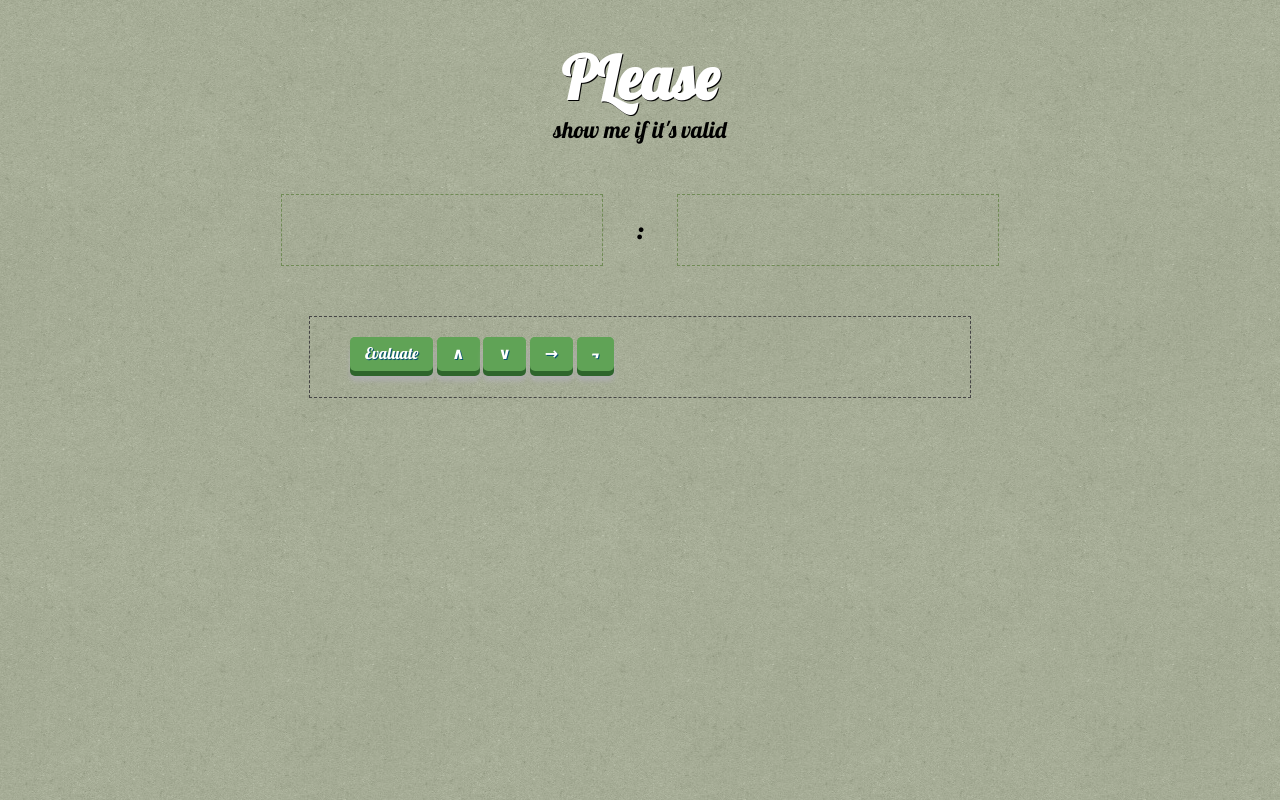
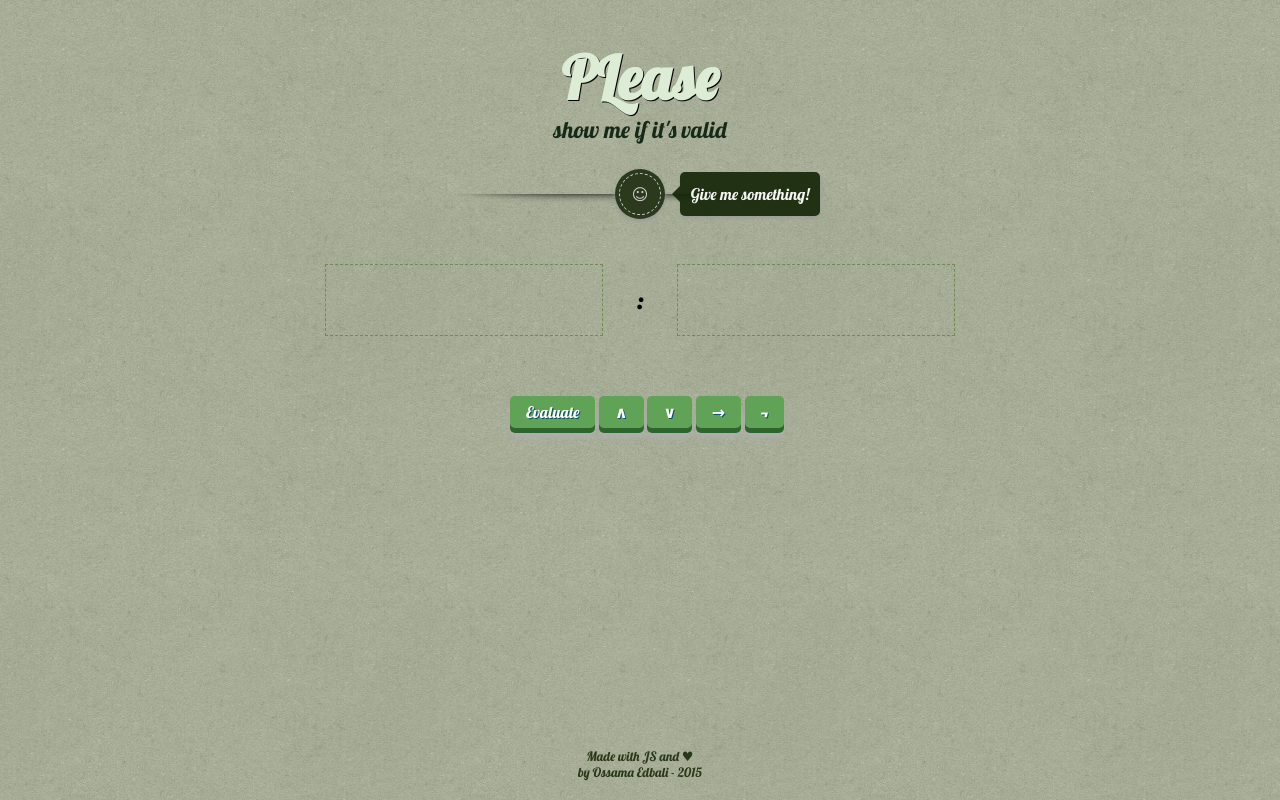
Before and after one commit to oss6/PLease, a plain HTML site: page index.html in a window 1280 px wide. Both pictures are taken after a click on the button "Evaluate". Drawn offline with Linux system fonts and the light colour scheme.

Commit message:
More style!

```diff
--- a/css/app.css
+++ b/css/app.css
@@ -5,7 +5,7 @@
 
 /* BUTTON */
 button {
-    padding: 8px 15px;
+    padding: 2% 5%; /* 8 - 15*/
     display:inline-block;
     font-family: 'Lobster', cursive;
     font-size:16px;
@@ -44,7 +44,7 @@ button:active {
     border: none;
     background: none;
     border: 1px dashed #708b55;
-    width: 300px;
+    width: 20%; /* 300px */
     height: 50px;
     font-size: 30px;
     color: #2b391d;
@@ -58,7 +58,8 @@ button:active {
 }
 
 #wrapper {
-    position: absolute;
+    position: fixed;
+    overflow: auto;
     top: 0;
     left: 0;
     width: 100%;
@@ -74,7 +75,7 @@ button:active {
 #wrapper h1#title {
     font-family: 'Lobster', cursive;
     font-size: 60px;
-    color: #fff;
+    color: #ddedd5;
     text-shadow: 1px 1px #000;
     text-align: center;
 }
@@ -84,6 +85,7 @@ button:active {
     font-weight: 100;
     font-size: 23px;
     text-align: center;
+    color: #172917;
 }
 
 div#tester {
@@ -112,13 +114,112 @@ span#entailment {
 
 div#footer {
     display: block;
-    margin: 50px auto 0 auto;
-    margin-top: 50px;
-    border: 1px dashed #454545;
-    padding: 20px 10px 26px 10px;
+    margin: 0 auto 45px auto;
     width: 50%;
 }
 
 #footer div#instructions {
+    display: block;
+    margin: 10px auto 0 auto;
+    width: 50%;
+}
 
+#footer #instructions button {
+    margin: 10px 0 0 0;
 }
+
+div#mastfoot {
+    position: absolute;
+    bottom: 20px;
+    width: 100%;
+    text-align: center;
+    font-size: 13px;
+    color: #293818;
+}
+
+/* SPACER */
+.or-spacer {
+    display: block;
+    margin: 0 auto 50px auto;
+    width:30%;
+    position:relative;
+}
+.or-spacer .mask {
+    overflow:hidden;
+    height:20px;
+}
+.or-spacer .mask:after {
+    content:'';
+    display:block;
+    margin:-25px auto 0;
+    width:100%;
+    height:25px;
+    border-radius:125px / 12px;
+    box-shadow:0 0 8px black;
+}
+.or-spacer span {
+    width:50px;
+    height:50px;
+    position:absolute;
+    bottom:100%;
+    margin-bottom:-25px;
+    left:50%;
+    margin-left:-25px;
+    border-radius:100%;
+    box-shadow:0 2px 4px #999;
+    background:#2b391d;
+    cursor: pointer;
+}
+.or-spacer span i {
+    position:absolute;
+    top:4px;
+    bottom:4px;
+    left:4px;
+    right:4px;
+    border-radius:100%;
+    border:1px dashed #ccc;
+    text-align:center;
+    line-height:40px;
+    font-style:normal;
+    color:#ccc;
+}
+
+/* TOOLTIPS */
+span.tooltips {
+  /*position: relative;*/
+  /*display: inline;*/
+}
+
+span.tooltips span {
+  position: absolute;
+  width:140px;
+  color: #fff;
+  background: #132405;
+  height: 44px;
+  line-height: 44px;
+  text-align: center;
+  visibility: hidden;
+  border-radius: 5px;
+}
+
+span.tooltips span:after {
+  content: '';
+  position: absolute;
+  top: 50%;
+  right: 100%;
+  margin-top: -8px;
+  width: 0; height: 0;
+  border-right: 8px solid #132405;
+  border-top: 8px solid transparent;
+  border-bottom: 8px solid transparent;
+}
+
+span.tooltips span.hover {
+  visibility: visible;
+  opacity: 0.9;
+  left: 100%;
+  top: 50%;
+  margin-top: -22px;
+  margin-left: 15px;
+  z-index: 999;
+}
--- a/index.html
+++ b/index.html
@@ -16,6 +16,11 @@
                 <h2 id="sub">show me if it's valid</h2>
             </div>
 
+            <div class="or-spacer">
+                <div class="mask"></div>
+                <span class="tooltips" id="trigger"><i>&#9786;</i><span id="result"></span></span>
+            </div>
+
             <div id="tester">
                 <input id="prem" class="f-input" type="text">
                 <span id="entailment">:</span>
@@ -32,6 +37,11 @@
                     <button class="operator" id="not">&not;</button>
                 </div>
             </div>
+
+            <div id="mastfoot">
+                <p>Made with JS and &hearts;</p>
+                <p>by Ossama Edbali - 2015</p>
+            </div>
         </div>
 
         <script src="js/proplogic.js"></script>
--- a/js/app.js
+++ b/js/app.js
@@ -3,6 +3,8 @@ window.onload = function () {
         operators = document.getElementsByClassName('operator'),
         prem_input = document.getElementById('prem'),
         concl_input = document.getElementById('concl'),
+        result_tooltip = document.getElementById('result'),
+        tooltip_trigger = document.getElementById('trigger'),
         fprem = true;
 
     // Premise button listener
@@ -13,6 +15,14 @@ window.onload = function () {
     // Conclusion button listener
     concl_input.addEventListener('focus', function () {
         fprem = false;
+    }, false);
+
+    tooltip_trigger.addEventListener('click', function () {
+        var classes = result_tooltip.className.split(' ');
+
+        classes.splice(classes.indexOf('hover'), 1);
+        result_tooltip.className = classes;
+        result_tooltip.innerHTML = '';
     }, false);
 
     // Operator buttons' listeners
@@ -37,12 +47,22 @@ window.onload = function () {
             concl = concl_input.value;
 
         if (prem === '' || concl === '') {
-            alert('Hold on!');
+            result_tooltip.innerHTML = 'Give me something!';
         }
         else {
-            if (pl.eval(prem + ':' + concl))
-                alert("Valid argument!");
-            else alert("Invalid argument!");
+
+
+            if (pl.eval(prem + ':' + concl)) {
+                //alert("Valid argument!");
+                result_tooltip.innerHTML = 'Argument valid!';
+            }
+            else {
+                //alert("Invalid argument!");
+
+                result_tooltip.innerHTML = 'Argument invalid!';
+            }
         }
+
+        result_tooltip.className = result_tooltip.className + " hover";
     }, false);
 };
```
